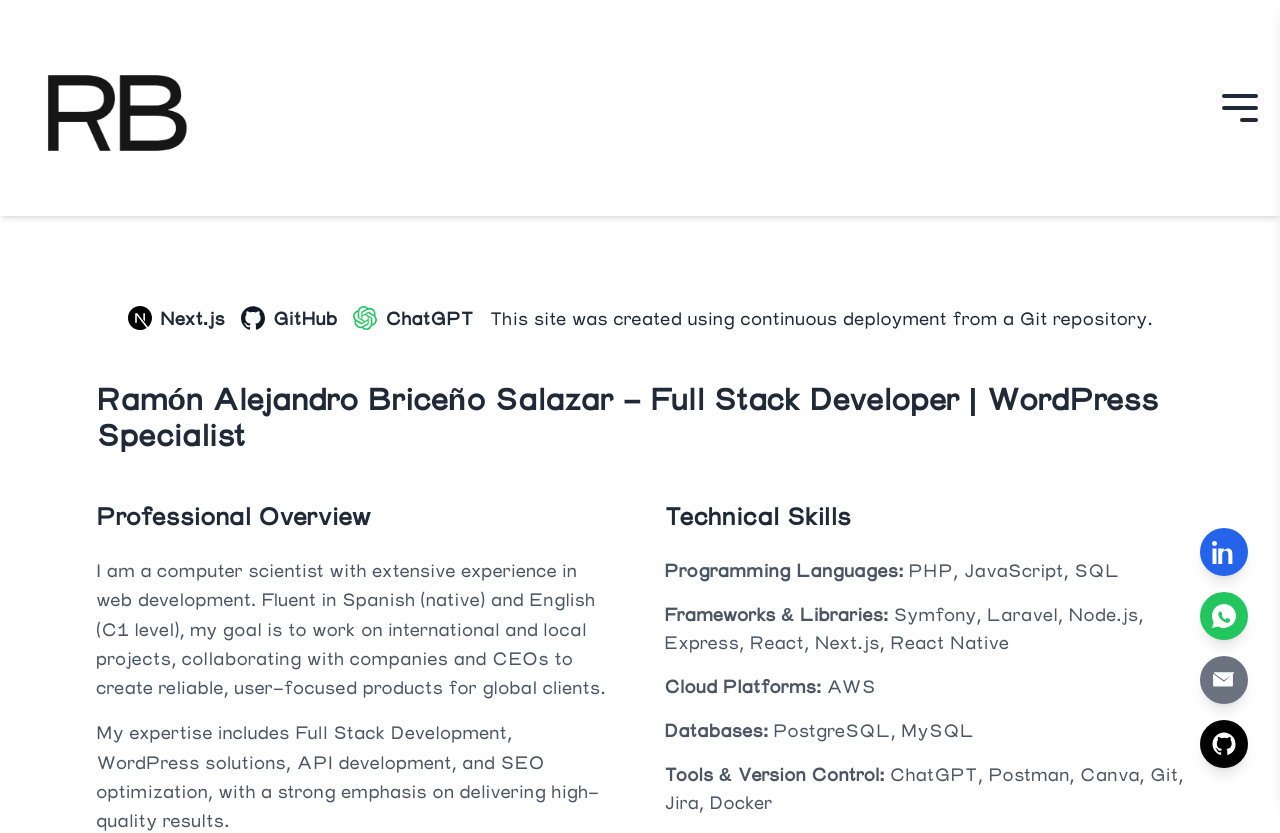
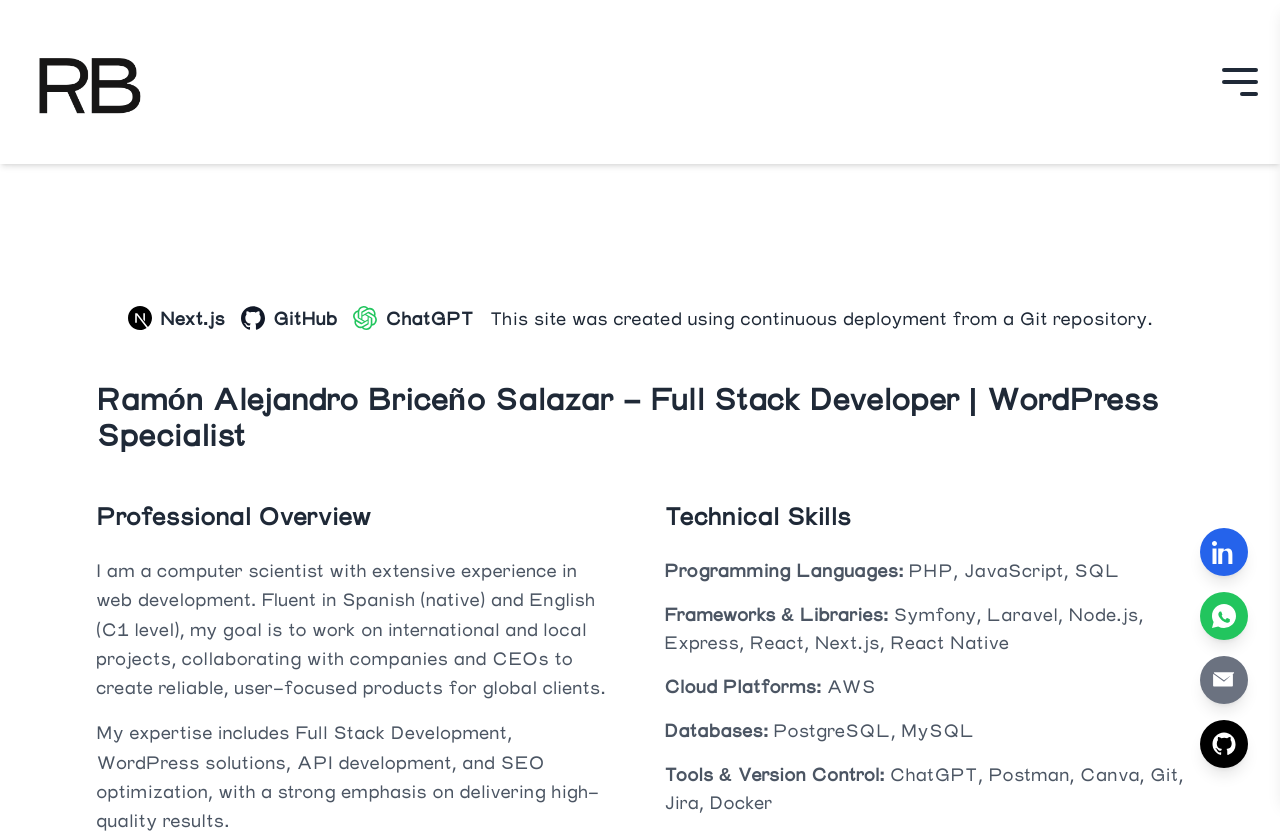
Before and after one commit to ramonbriceno12/ramon-portfolio, a Next.js app in the folder portfolio/: page / in a window 1280 px wide. Shown: the top 833 px of the page. Built offline with nearby package versions, Linux system fonts and the light colour scheme.

Commit message:
Deploy to prod

```diff
--- a/portfolio/app/components/NavBar.tsx
+++ b/portfolio/app/components/NavBar.tsx
@@ -17,8 +17,8 @@ const Navbar: React.FC = () => {
                     <Image
                         src="/img/logos/logo.png" // Ensure this path points to /public/img/logos/logo.png
                         alt="logo"
-                        width={192}
-                        height={192}
+                        width={140}
+                        height={140}
                         priority // Load the image as a priority
                     />
                 </div>
```
